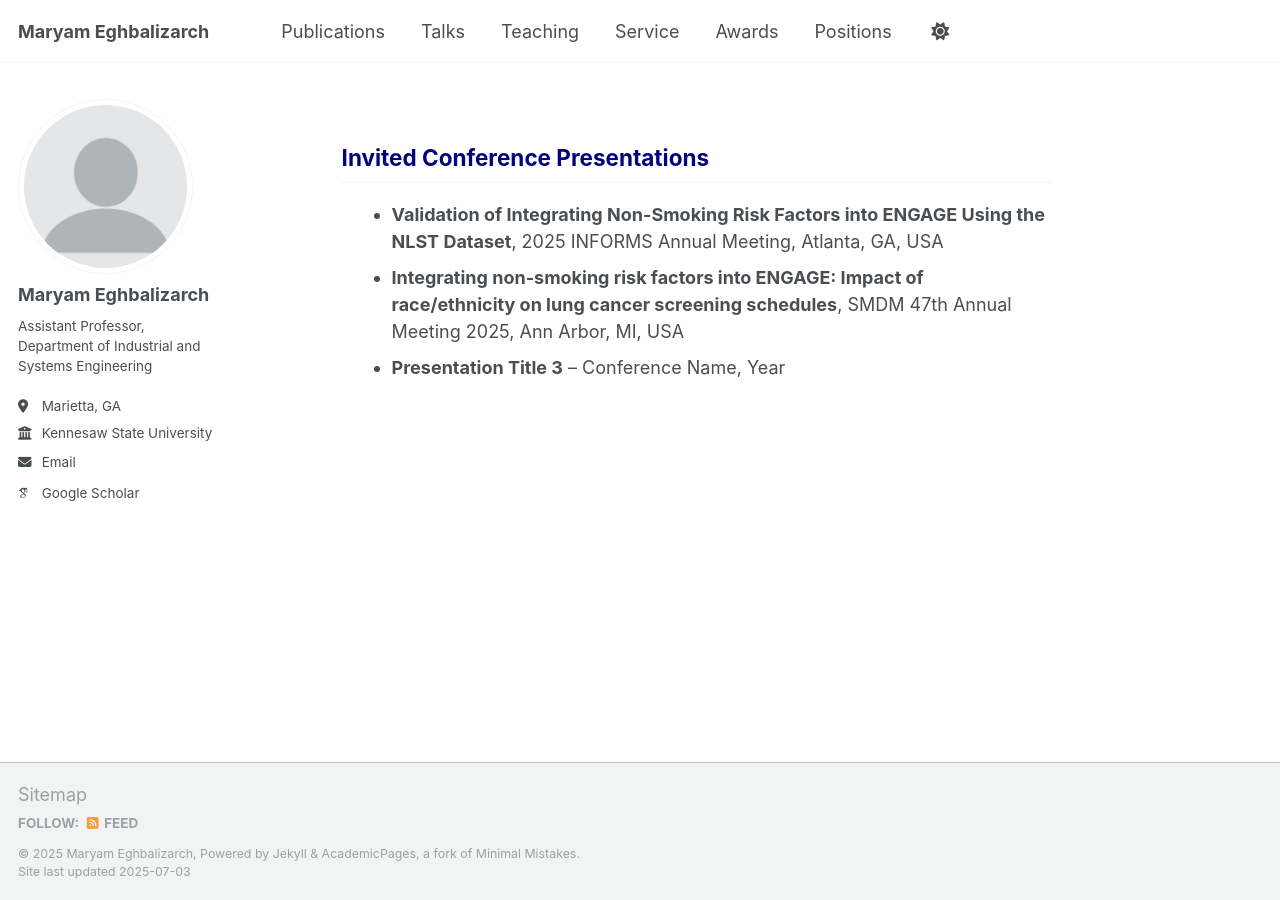
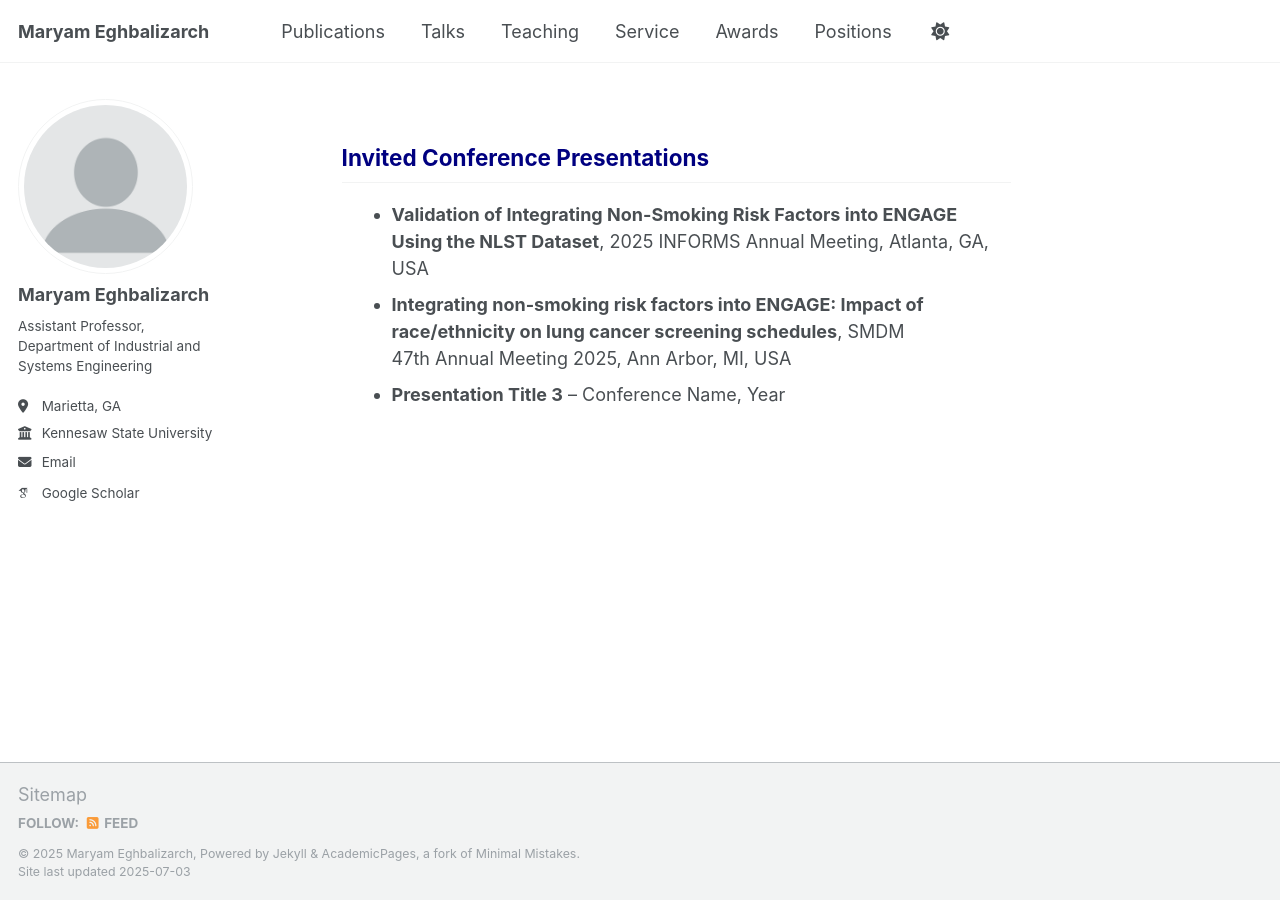
Before and after one commit to meghbalizarch/meghbalizarch.github.io, a Jekyll site: the page built from _pages/talks.html, in a window 1280 px wide. Built offline with Jekyll 4.4.1, drawn with Linux system fonts in a browser that asks for light colours; some web fonts are replaced; a script that is not in the unit is left out.

Commit message:
Update talks.html

```diff
--- a/_pages/talks.html
+++ b/_pages/talks.html
@@ -3,8 +3,8 @@ permalink: /talks/
 author_profile: true
 ---
 
-<h2 style="color:navy; font-weight:bold; margin-left:60px;">Invited Conference Presentations</h2>
-<ul style="margin-left:70px;">
+<h2 style="color:navy; font-weight:bold; margin-left:60px;margin-right:40px;">Invited Conference Presentations</h2>
+<ul style="margin-left:70px;margin-right:40px;">
   <li><strong>Validation of Integrating Non-Smoking Risk Factors into ENGAGE Using the NLST Dataset</strong>, 2025 INFORMS Annual Meeting, Atlanta, GA, USA</li>
   <li><strong>Integrating non-smoking risk factors into ENGAGE: Impact of race/ethnicity on lung cancer screening schedules</strong>, SMDM 47th Annual Meeting 2025,
 Ann Arbor, MI, USA</li>
```
